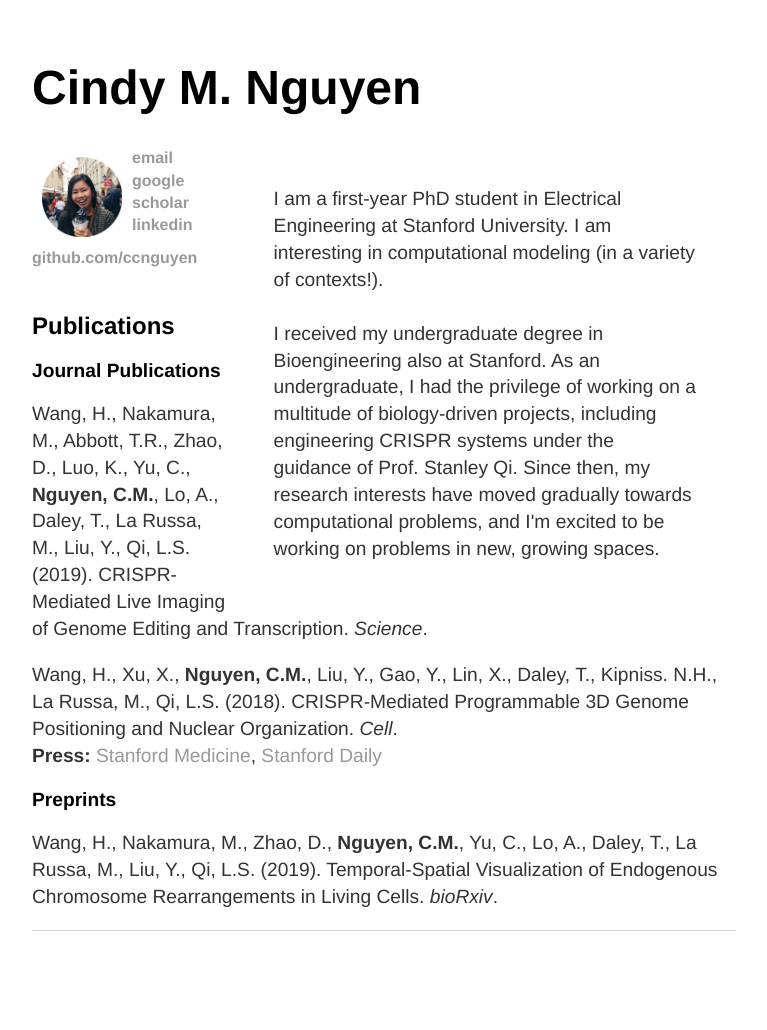
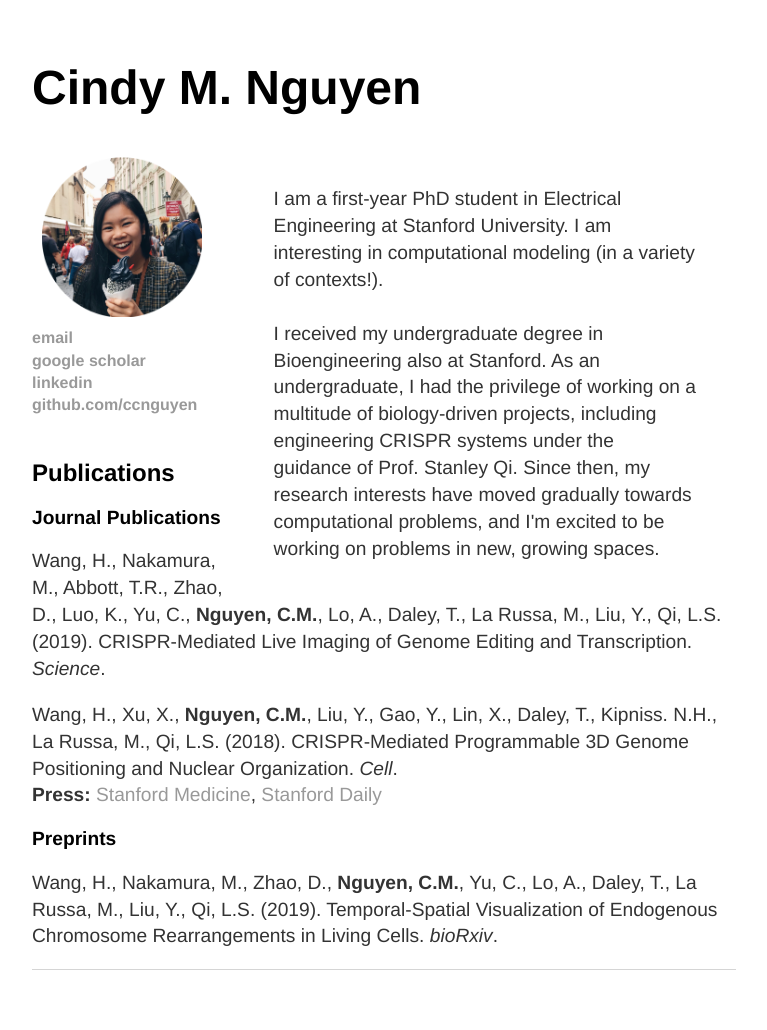
Before and after one commit to ccnguyen/ccnguyen.github.io, a Jekyll site: the page built from index.html, in a window 1280 px wide. Shown: the whole page, without its empty margins (256-1023 px from the left). Built offline with Jekyll 4.4.1, drawn with Linux system fonts in a browser that asks for light colours; before the commit the page ends 991 px from its top, so only the background shows below that.

Commit message:
Update main.css

```diff
--- a/css/main.css
+++ b/css/main.css
@@ -11,8 +11,8 @@ p .pubs { font-size: 0.8em; line-height: 1.4em; color: #333; }
 
 .self {
    float: left;
-   width: 5em;
-   height: 5em;
+   width: 10em;
+   height: 10em;
    padding: 10px 10px 10px 10px;
 }
 .blurb p {
```
